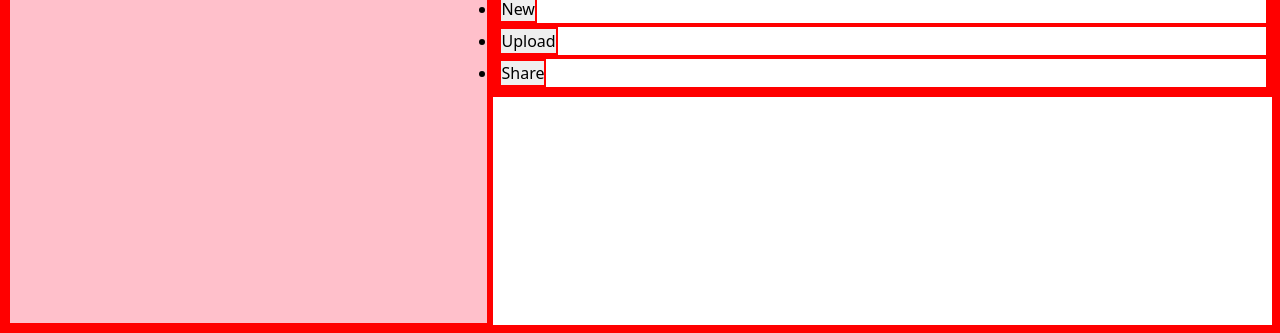
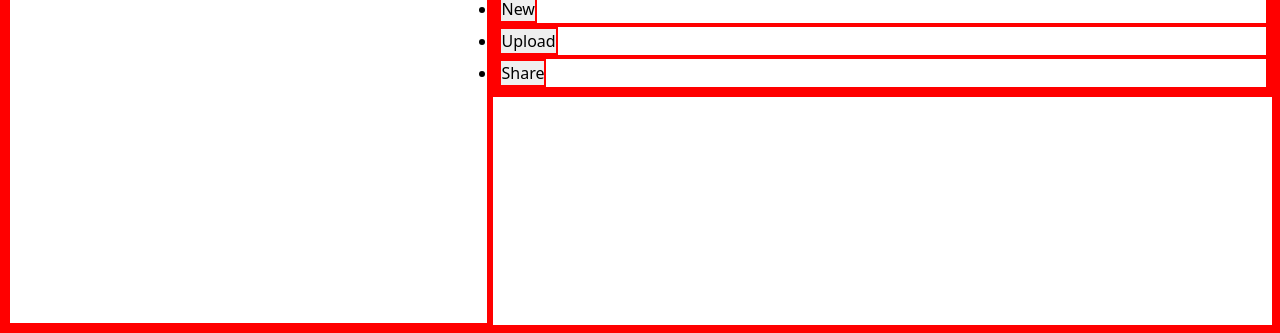
Before and after one commit to SarahDavis2/admin-dashboard, a plain HTML site: page index.html in a window 1280 px wide. Shown: the part 475-808 px from the top of the page. Drawn offline with nearby package versions, Linux system fonts and the light colour scheme.

```diff
--- a/style/style.css
+++ b/style/style.css
@@ -27,10 +27,6 @@
     grid-template-columns: repeat(2, 1fr);
 }
 
-.sidebar * {
-    background-color: pink;
-}
-
 /* HEADER */
 .header {
     grid-area: header;
```
Also changed, not shown: README.md.
